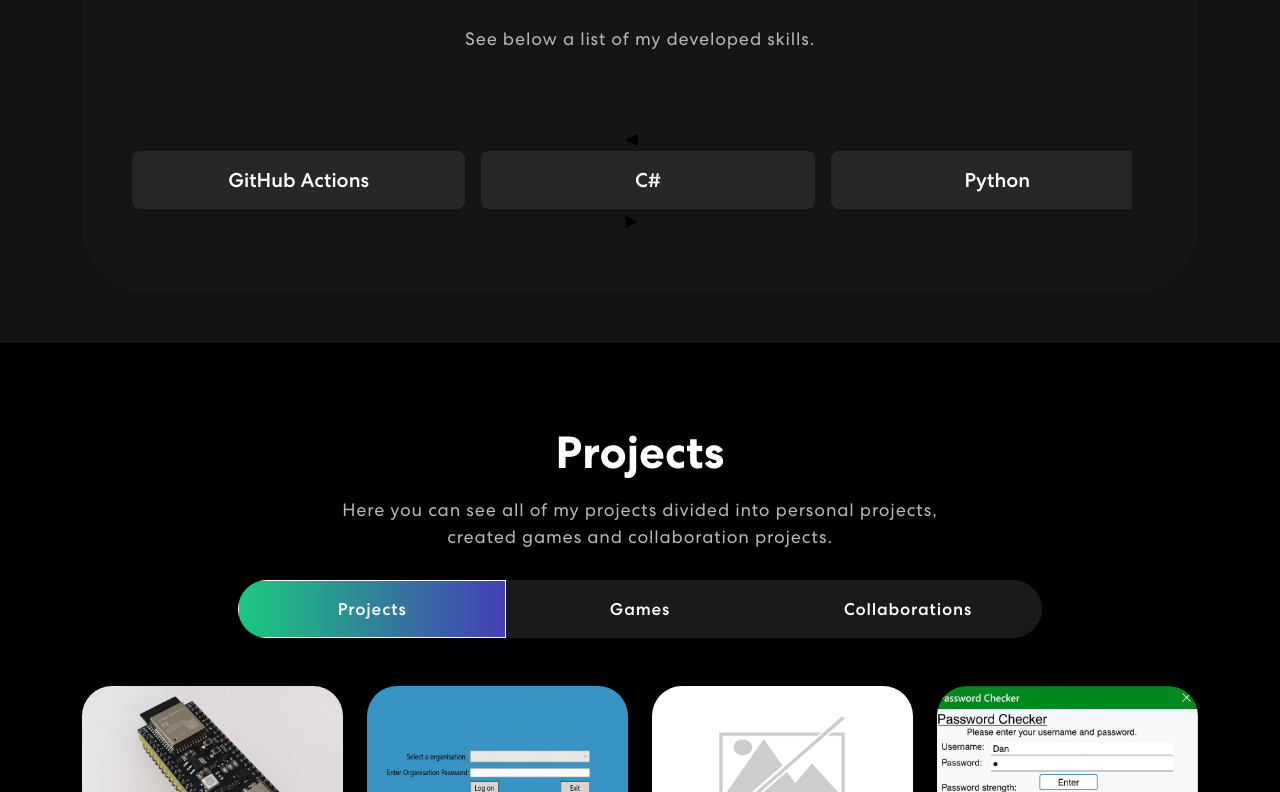
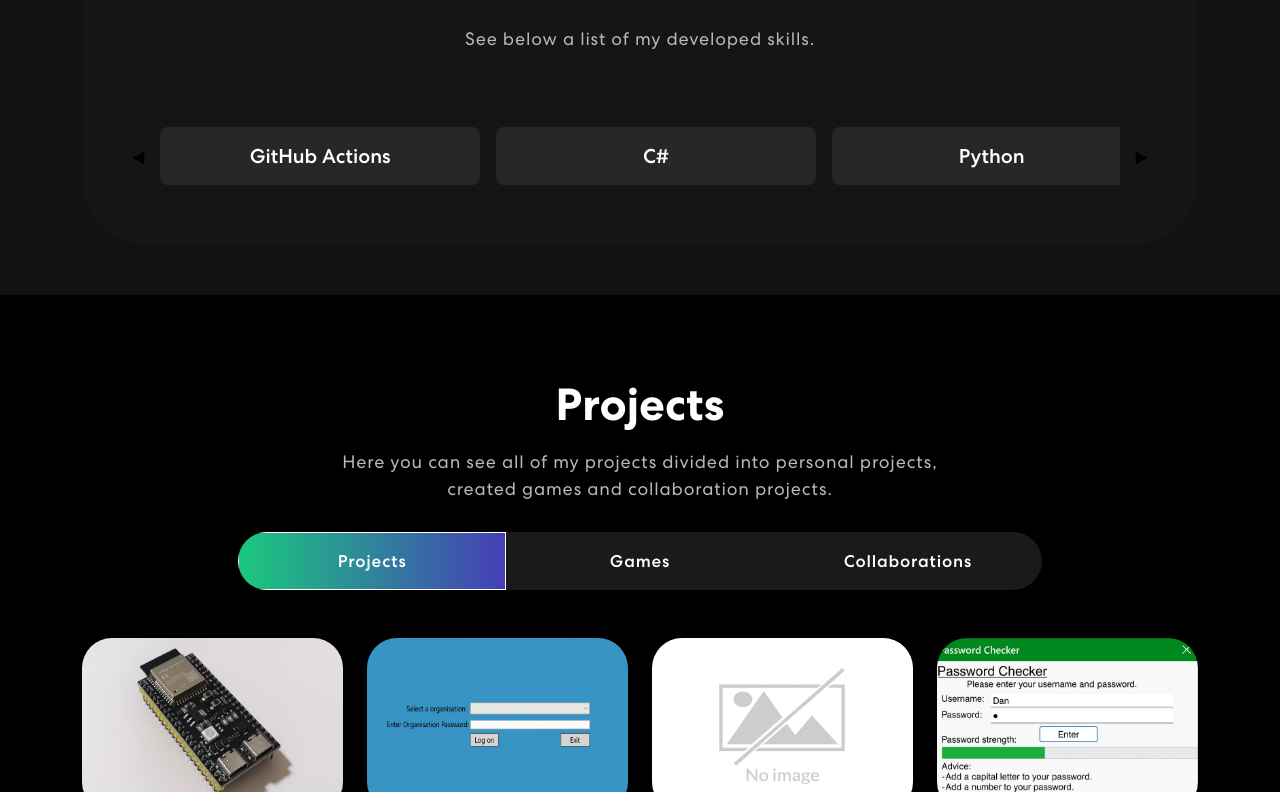
Before and after one commit to Danicus2000000/Danicus2000000.github.io, a Vue app: page / in a window 1280 px wide. Shown: the part 908-1700 px from the top of the page. Built offline with nearby package versions, Linux system fonts and the light colour scheme.

Commit message:
Fixed skills vue styling

```diff
--- a/src/components/Skills.vue
+++ b/src/components/Skills.vue
@@ -6,7 +6,7 @@
           <div class="skill-bx wow zoomIn">
             <h2>Skills</h2>
             <p>See below a list of my developed skills.</p>
-            <div class="skill-carousel" :style="viewportStyle">
+            <div class="skill-carousel" :style="carouselStyle">
               <button
                 type="button"
                 aria-label="Previous skills"
@@ -16,7 +16,7 @@
               >
                 ◀
               </button>
-              <div class="skill-carousel__viewport">
+              <div class="skill-carousel__viewport" :style="viewportStyle">
                 <div class="skill-carousel__track" :style="trackStyle">
                   <div
                     v-for="(skill, index) in displayedSkills"
@@ -46,7 +46,7 @@
 </template>
 
 <script setup lang="ts">
-import { ref, computed } from "vue";
+import { ref, computed, type CSSProperties } from "vue";
 
 const skillValues = [
   "C#",
@@ -99,13 +99,22 @@ const displayedSkills = computed(() =>
   }),
 );
 
-const viewportStyle = {
+const carouselStyle: CSSProperties = {
+  display: "flex",
+  alignItems: "center",
+  justifyContent: "center",
+  gap: "1rem",
+  width: "100%",
+};
+
+const viewportStyle: CSSProperties = {
   overflow: "hidden",
-  width: "100%",
+  flex: "1 1 auto",
+  minWidth: 0,
   maxWidth: "1000px",
 };
 
-const trackStyle = computed(() => ({
+const trackStyle = computed<CSSProperties>(() => ({
   display: "flex",
   gap: "1rem",
   alignItems: "stretch",
@@ -113,7 +122,7 @@ const trackStyle = computed(() => ({
   transition: isAnimating.value ? "transform 300ms ease" : "none",
 }));
 
-const itemStyle = {
+const itemStyle: CSSProperties = {
   flex: "0 0 33.333%",
   padding: "1rem",
   textAlign: "center",
```
